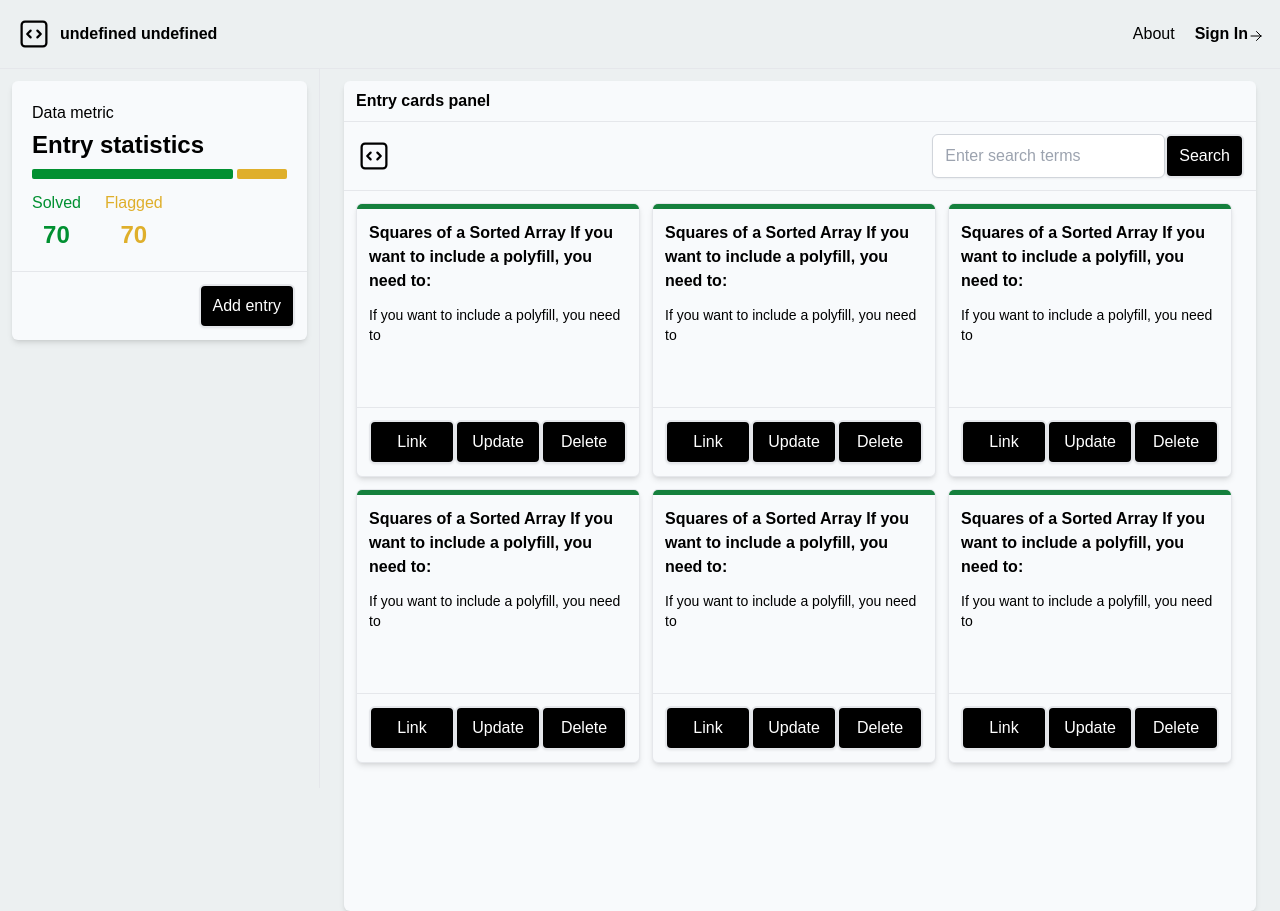
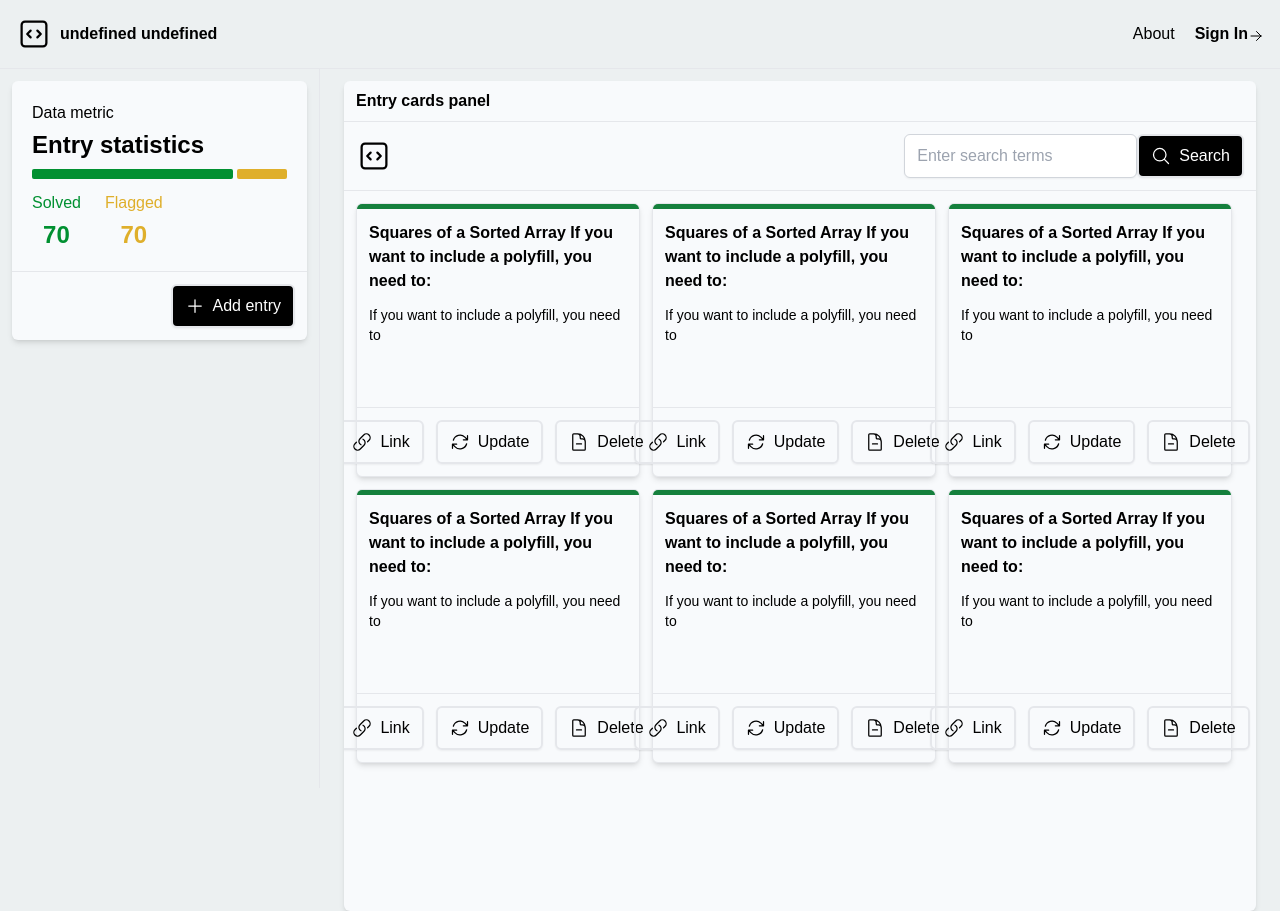
Before and after one commit to scode24/DSA-Tracker-App, a React (Create React App) app in the folder dsa-tracker-ui/: page /playground in a window 1280 px wide. Built offline with nearby package versions, Linux system fonts and the light colour scheme.

Commit message:
Changed button UI

```diff
--- a/dsa-tracker-ui/src/components/CardsPanel.js
+++ b/dsa-tracker-ui/src/components/CardsPanel.js
@@ -17,7 +17,14 @@ function CardsPanel() {
                     </div>
                     <div className='flex flex-row'>
                         <input className='w-full my-0' type='text' placeholder='Enter search terms' />
-                        <button className=''>Search</button>
+                        <button className=''>
+                            <div className='flex flex-row justify-center'>
+                                <svg xmlns="http://www.w3.org/2000/svg" fill="none" viewBox="0 0 24 24" strokeWidth={1.5} stroke="currentColor" className="w-5 h-5 mr-2">
+                                    <path strokeLinecap="round" strokeLinejoin="round" d="M21 21l-5.197-5.197m0 0A7.5 7.5 0 105.196 5.196a7.5 7.5 0 0010.607 10.607z" />
+                                </svg>
+                                <span>Search</span>
+                            </div>
+                        </button>
                     </div>
                 </div>
             </div>
--- a/dsa-tracker-ui/src/components/EntryCard.js
+++ b/dsa-tracker-ui/src/components/EntryCard.js
@@ -13,9 +13,30 @@ function EntryCard() {
             </div>
 
             <div className='flex flex-row justify-center m-3'>
-                <button className='w-24'>Link</button>
-                <button className='w-24'>Update</button>
-                <button className='w-24'>Delete</button>
+                <button className='w-28 bg-transparent text-black'>
+                    <div className='flex flex-row justify-center'>
+                        <svg xmlns="http://www.w3.org/2000/svg" fill="none" viewBox="0 0 24 24" strokeWidth={1.5} stroke="currentColor" className="w-5 h-4 mr-2">
+                            <path strokeLinecap="round" strokeLinejoin="round" d="M13.19 8.688a4.5 4.5 0 011.242 7.244l-4.5 4.5a4.5 4.5 0 01-6.364-6.364l1.757-1.757m13.35-.622l1.757-1.757a4.5 4.5 0 00-6.364-6.364l-4.5 4.5a4.5 4.5 0 001.242 7.244" />
+                        </svg>
+                        <span>Link</span>
+                    </div>
+                </button>
+                <button className='w-28 bg-transparent text-black mx-3'>
+                    <div className='flex flex-row justify-center'>
+                        <svg xmlns="http://www.w3.org/2000/svg" fill="none" viewBox="0 0 24 24" strokeWidth={1.5} stroke="currentColor" className="w-5 h-5 mr-2">
+                            <path strokeLinecap="round" strokeLinejoin="round" d="M16.023 9.348h4.992v-.001M2.985 19.644v-4.992m0 0h4.992m-4.993 0l3.181 3.183a8.25 8.25 0 0013.803-3.7M4.031 9.865a8.25 8.25 0 0113.803-3.7l3.181 3.182m0-4.991v4.99" />
+                        </svg>
+                        <span>Update</span>
+                    </div>
+                </button>
+                <button className='w-28 bg-transparent text-black'>
+                    <div className='flex flex-row justify-center'>
+                        <svg xmlns="http://www.w3.org/2000/svg" fill="none" viewBox="0 0 24 24" strokeWidth={1.5} stroke="currentColor" className="w-5 h-5 mr-2">
+                            <path strokeLinecap="round" strokeLinejoin="round" d="M19.5 14.25v-2.625a3.375 3.375 0 00-3.375-3.375h-1.5A1.125 1.125 0 0113.5 7.125v-1.5a3.375 3.375 0 00-3.375-3.375H8.25m6.75 12H9m1.5-12H5.625c-.621 0-1.125.504-1.125 1.125v17.25c0 .621.504 1.125 1.125 1.125h12.75c.621 0 1.125-.504 1.125-1.125V11.25a9 9 0 00-9-9z" />
+                        </svg>
+                        <span>Delete</span>
+                    </div>
+                </button>
             </div>
         </div>
     )
--- a/dsa-tracker-ui/src/components/SummaryCard.js
+++ b/dsa-tracker-ui/src/components/SummaryCard.js
@@ -25,7 +25,14 @@ function SummaryCard(props) {
             </div>
 
             <div className='flex flex-row justify-end p-3 border-t'>
-                <button onClick={() => props.toggleLogEntryDialogFn(true)} >Add entry</button>
+                <button onClick={() => props.toggleLogEntryDialogFn(true)} >
+                    <div className='flex flex-row justify-center'>
+                        <svg xmlns="http://www.w3.org/2000/svg" fill="none" viewBox="0 0 24 24" strokeWidth={1.5} stroke="currentColor" className="w-5 h-5 mr-2">
+                            <path strokeLinecap="round" strokeLinejoin="round" d="M12 4.5v15m7.5-7.5h-15" />
+                        </svg>
+                        <span>Add entry</span>
+                    </div>
+                </button>
             </div>
         </div>
     )
```
